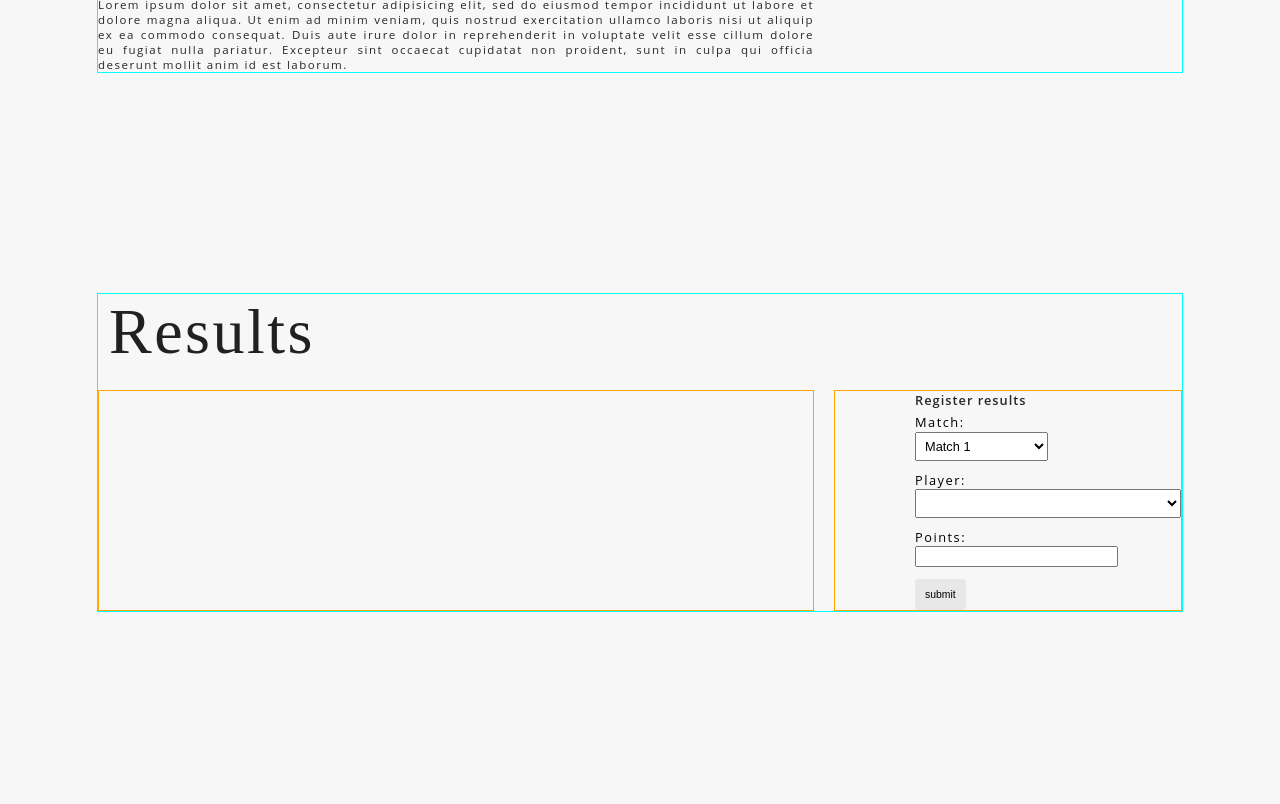
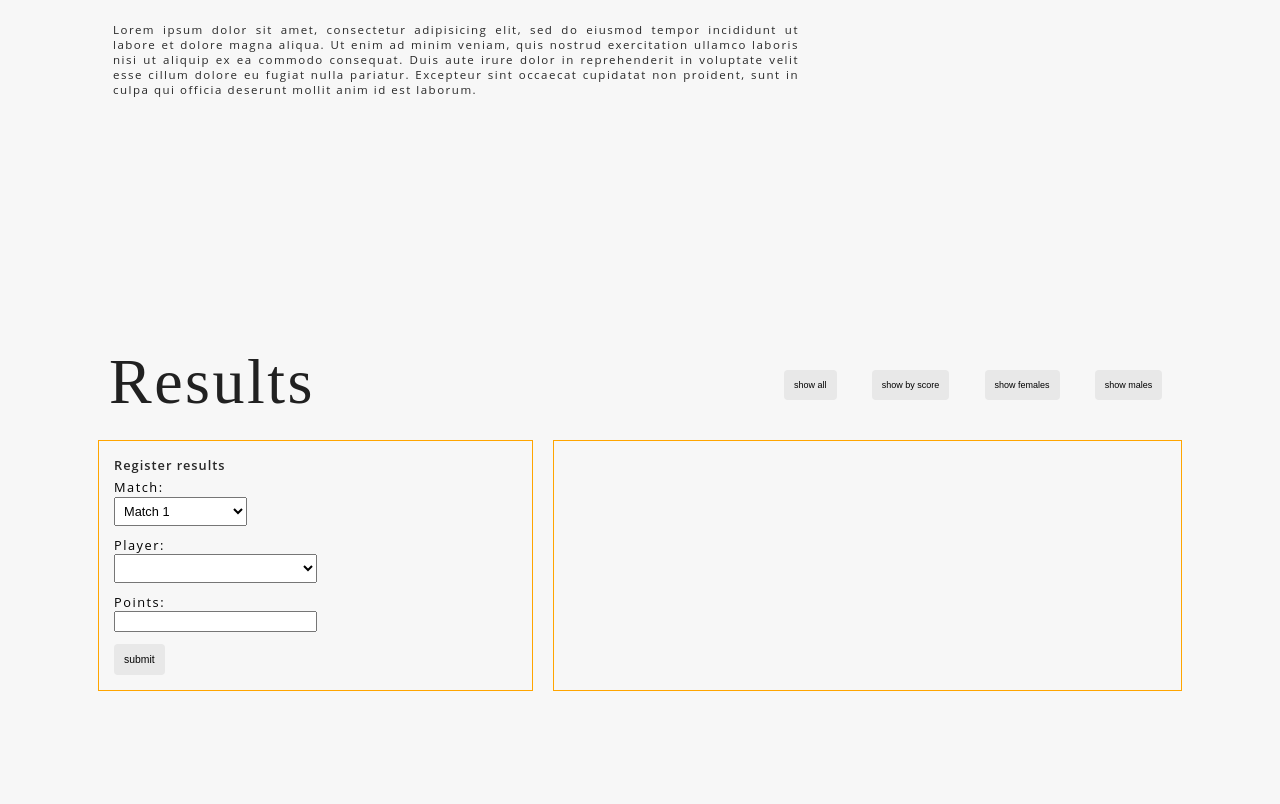
Before and after one commit to emlie/tennistournament, a plain HTML site: page index.html in a window 1280 px wide. Shown: the part 601-1405 px from the top of the page. Drawn offline with Linux system fonts and the light colour scheme; no server answers; a web font is replaced by a local one.

Commit message:
fixed space

```diff
--- a/css/style.css
+++ b/css/style.css
@@ -78,8 +78,9 @@ h2 {
   text-decoration: none;
   letter-spacing: 0.25rem;
   color: var(--primary-text);
-  grid-area: auto / span 2;
+  grid-area: auto / span 1;
   border: 1px solid transparent;
+  padding-top: calc(var(--space)*1);
   padding-left: calc(var(--space)*1);
 }
 
@@ -285,6 +286,7 @@ footer img {
   align-items: flex-start;
   align-content: center;
   justify-content: center;
+  padding: calc(var(--space)*1.5);
 }
 
 
@@ -302,8 +304,17 @@ footer img {
   margin-top: calc(var(--space)*1.2);
 }
 
-.full-length {
+.adj {
   grid-area: auto / span 2;
+  padding: calc(var(--space)*1.5);
+}
+
+.adj-h-full-width {
+  grid-area: auto / span 3;
+}
+
+.adj-h {
+  padding-left: 70rem;
 }
 
 .content {
@@ -347,7 +358,7 @@ height: auto;
 margin-bottom: 20rem;
 font-size: 6vw;
 transition: var(--smooth);
-border: 1px solid cyan;
+border: 1px solid transparent;
 }
 
 .mainContent p {
@@ -371,8 +382,8 @@ border: 1px solid cyan;
 }
 
 .sorting ul {
-  margin-right: -2rem;
-  padding-top: 9.5%;
+  margin-right: -1.8em;
+  padding-top: 5.5%;
   display: flex;
   flex-flow: row;
   align-items: flex-end;
@@ -398,7 +409,7 @@ border: 1px solid cyan;
 }
 
 .sorting button,
-.contentRight button {
+.contentLeft button {
   padding: calc(var(--space)*1);
   background: var(--gray-lighter);
   border: none;
@@ -407,25 +418,25 @@ border: 1px solid cyan;
 }
 
 .sorting button:hover,
-.contentRight button:hover {
+.contentLeft button:hover {
   background: pink;
   cursor: pointer;
 }
 
 .sorting button:active,
-.contentRight button:active {
+.contentLeft button:active {
   background: var(--gray-lightest);
 }
 
-.contentLeft {
+.contentRight {
   grid-area: auto / span 2;
   padding: 10rem;
   border: 1px solid orange;
 }
 
-.contentRight {
+.contentLeft {
   grid-area: auto / span 1;
-  padding-left: calc(var(--space)*8);
+  padding-right: calc(var(--space)*20);
   border: 1px solid orange;
   font-family: var(--main-font-family);
   font-size: 3vw;
@@ -437,17 +448,22 @@ border: 1px solid cyan;
   color: var(--almost-black);
 }
 
-.contentRight div {
+.contentLeft div {
   font-size: 1.3vw;
 }
 
-.contentRight label {
+.contentLeft label {
   font-size: 1vw;
 }
 
-.contentRight select {
+.contentLeft select {
   width: 100%;
   margin-bottom: var(--space);
   padding: calc(var(--space)*0.5);
   font-size: 1vw;
 }
+
+.sortingResults ul {
+  margin-right: 0;
+  border: 1px solid transparent;
+}
--- a/index.html
+++ b/index.html
@@ -57,8 +57,8 @@
 <main id="main">
 
   <div id="infoMainContent" class="mainContent">
-    <h2>Information</h2>
-    <div class="full-length">
+    <h2 class="adj-h-full-width">Information</h2>
+    <div class="adj">
       <p>
         Lorem ipsum dolor sit amet, consectetur adipisicing elit, sed do eiusmod tempor incididunt ut labore et dolore magna aliqua. Ut enim ad minim veniam, quis nostrud exercitation ullamco laboris nisi ut aliquip ex ea commodo consequat. Duis aute irure dolor in reprehenderit in voluptate velit esse cillum dolore eu fugiat nulla pariatur. Excepteur sint occaecat cupidatat non proident, sunt in culpa qui officia deserunt mollit anim id est laborum.
       </p>
@@ -69,14 +69,24 @@
 
     <h2>results</h2>
 
+    <div class="sorting sortingResults">
+      <ul>
+        <li>
+          <button type="button" onclick="sortAllResults()">show all</button>
+        </li>
+        <li>
+          <button type="button" onclick="sortAscResults()">show by score</button>
+        </li>
+        <li>
+          <button type="button" onclick="sortFemalesResults()">show females</button>
+        </li>
+        <li>
+          <button type="button" onclick="sortMalesResults()">show males</button>
+        </li>
+      </ul>
+    </div>
+
     <div class="contentLeft">
-
-      <table id="resultsTable">
-        <!-- insert via JS -->
-      </table>
-    </div>
-    <div class="contentRight">
-
       <form id="regResults">
 
         <div id="regResultsInp">
@@ -105,6 +115,13 @@
 
       </form>
     </div>
+
+    <div class="contentRight">
+
+      <table id="resultsTable">
+        <!-- insert via JS -->
+      </table>
+    </div>
   </div>
 
   <div id="playersMainContent" class="mainContent">
@@ -112,13 +129,13 @@
    <div class="sorting">
      <ul>
        <li>
-         <button type="button" name="sortAll" onclick="sortAll()">show all</button>
+         <button type="button" onclick="sortAllPlayers()">show all</button>
        </li>
        <li>
-         <button type="button" name="sortFemales" onclick="sortFemales()">show females</button>
+         <button type="button" onclick="sortFemales()">show females</button>
        </li>
        <li>
-         <button type="button" name="sortMales" onclick="sortMales()">show males</button>
+         <button type="button" onclick="sortMales()">show males</button>
        </li>
      </ul>
    </div>
@@ -126,11 +143,11 @@
      <!-- insert via JS -->
    </div>
 
- </div>
+  </div>
 
   <div id="contactMainContent" class="mainContent">
-   <h2>Contact</h2>
-   <div class="full-length">
+   <h2 class="adj-h-full-width">Contact</h2>
+   <div class="adj">
      <h3>Firstname Surname</h3>
      <p>
        Mail: mail@something.com
@@ -138,7 +155,7 @@
        Phone: 12 34 56 78
      </p>
    </div>
- </div>
+  </div>
 
 </main>
 
--- a/scripts/script.js
+++ b/scripts/script.js
@@ -35,7 +35,6 @@ function getPlayers(snapshot) {
     <img src="images/${playerImg}">
     <h3>${playerName}</h3>
     <p>${playerBday}</p>
-    <p>${playerGender}</p>
     <p>${playerClub}</p>
   </article>
   `;
@@ -90,7 +89,7 @@ function showContact() {
 
 
 // listener functions for sorting
-function sortAll() {
+function sortAllPlayers() {
   console.log("testing sortAll");
   playersGallery.innerHTML = "";
   playersDB.on("child_added", getPlayers);
```
